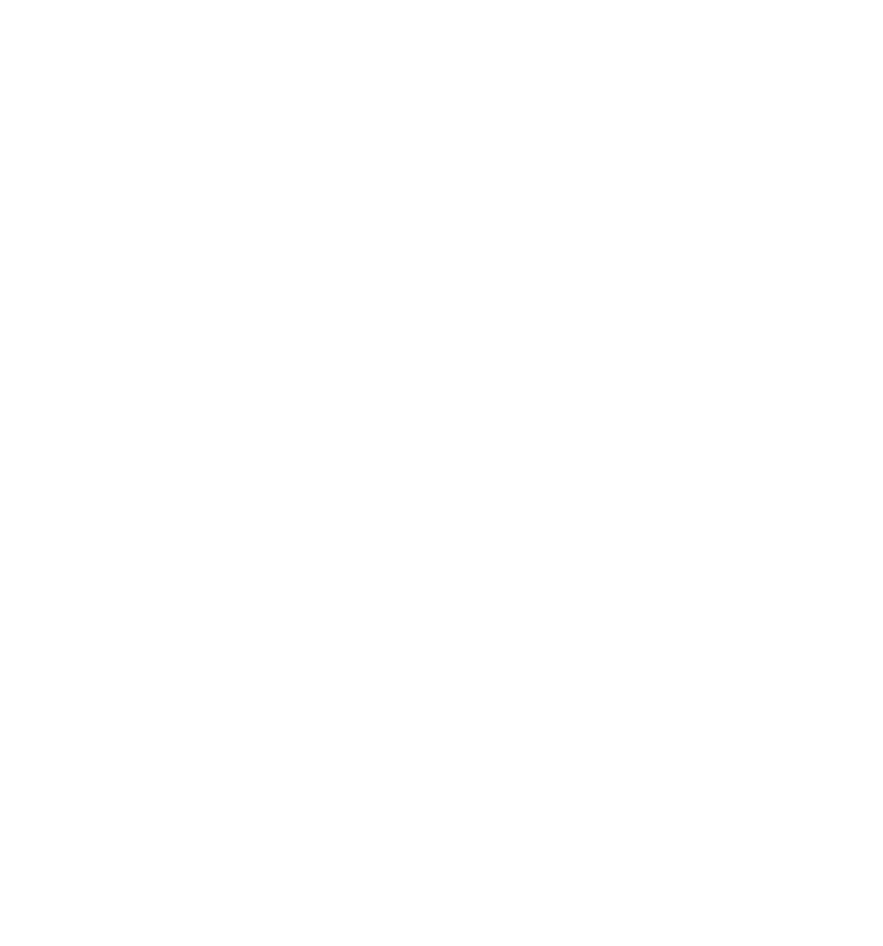
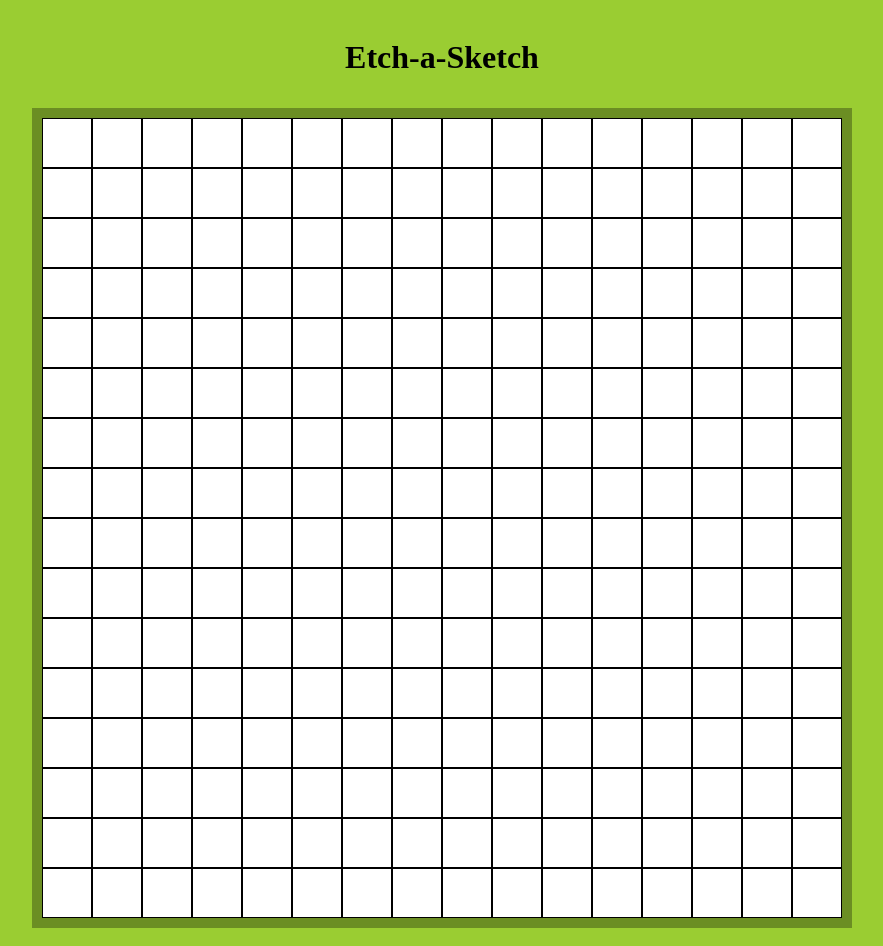
Before and after one commit to renny5120/eas2, a plain HTML site: page index.html in a window 1280 px wide. Shown: the whole page, without its empty margins (198-1081 px from the left). Before the commit the page ends 800 px from the top, so only its background shows below. Drawn offline with Linux system fonts and the light colour scheme.

Commit message:
add mouse over

```diff
--- a/index.html
+++ b/index.html
@@ -3,9 +3,14 @@
 <head>
     <meta charset="UTF-8">
     <meta name="viewport" content="width=device-width, initial-scale=1.0">
+    <link rel="stylesheet" href="style.css">
     <title>Document</title>
+    <script src="javascript.js" defer></script>
 </head>
 <body>
+    <h1>Etch-a-Sketch</h1>
+    <div class="container">
 
+    </div>
 </body>
 </html>
--- a/javascript.js
+++ b/javascript.js
@@ -0,0 +1,35 @@
+let size = 16;
+const container = document.querySelector('.container');
+for (let i = 0; i < size; i++){
+    // Creates row
+    const row = document.createElement('div');
+    row.classList.add('row');
+    // Adds boxes to row
+    for (let j = 0; j < size; j++){
+        const box = document.createElement('div');
+        box.classList.add('box');
+        row.appendChild(box);
+    }
+
+    // Adds row to container
+    container.appendChild(row);
+}
+
+container.addEventListener('mouseover', (e) => {
+    let element = e.target;
+    const selectedClass = element.classList[0];
+
+    switch(selectedClass){
+        case 'box':
+            element.style.cssText = 'background-color: black;';
+            break;
+        // default:
+        //     alert(selectedClass);
+        //     break;
+    }
+});
+
+// removes children
+// while(container.firstChild){
+//     container.removeChild(container.firstChild);
+// }
--- a/style.css
+++ b/style.css
@@ -0,0 +1,30 @@
+body{
+    display: flex;
+    flex-direction: column;
+    justify-content: center;
+    align-items: center;
+    background-color: yellowgreen;
+    padding: 10px;
+}
+
+.container {
+    margin-top: 10px;
+    height: 800px;
+    width: 800px;
+    border: 10px solid olivedrab;
+    background-color: white;
+
+    display: flex;
+    flex-direction: column;
+}
+
+.row {
+    display: flex;
+    flex: 1 1 0;
+}
+
+.box{
+    background-color: white;
+    border: 1px solid black;
+    flex: 1 1 0;
+}
```
